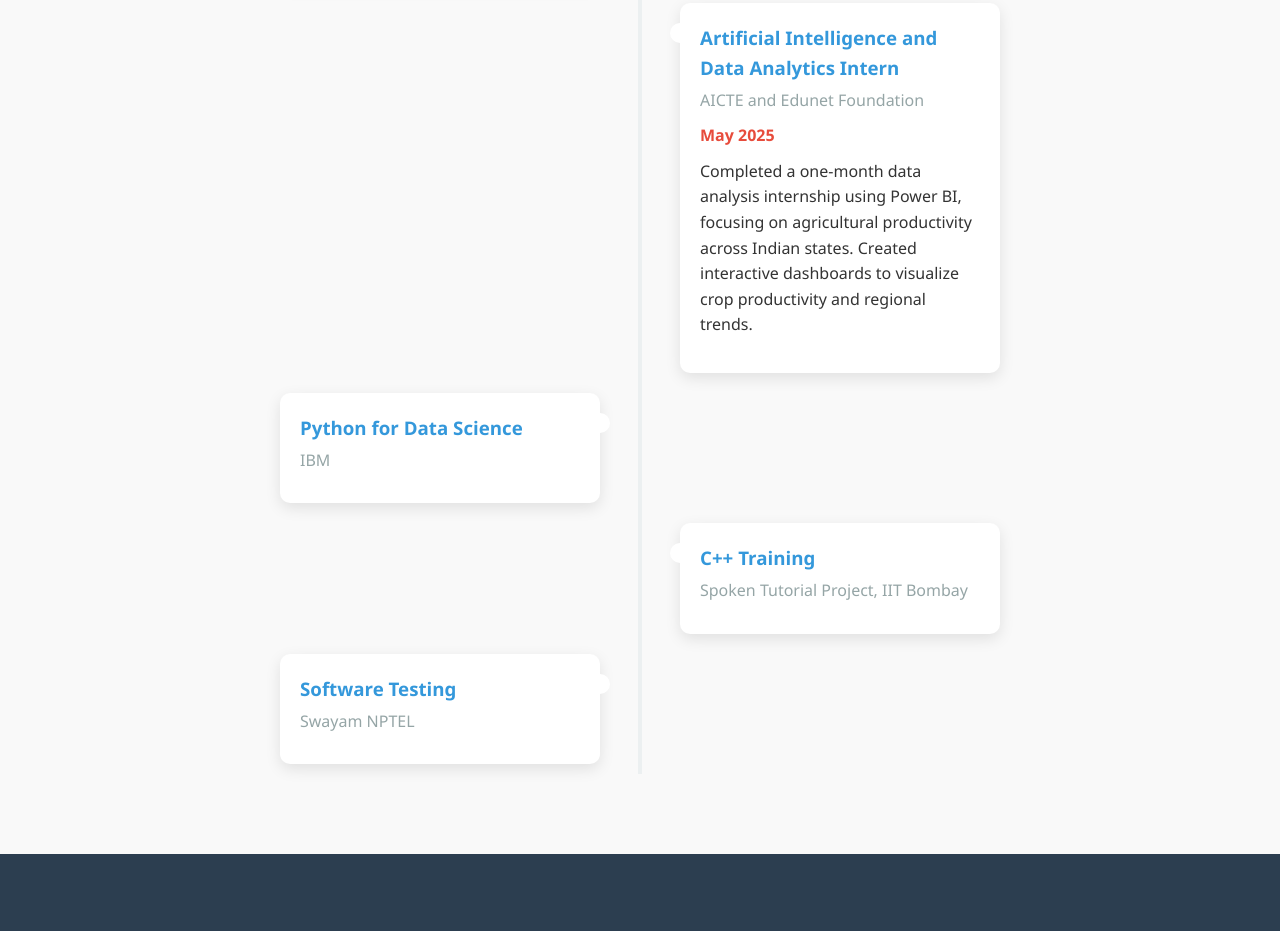
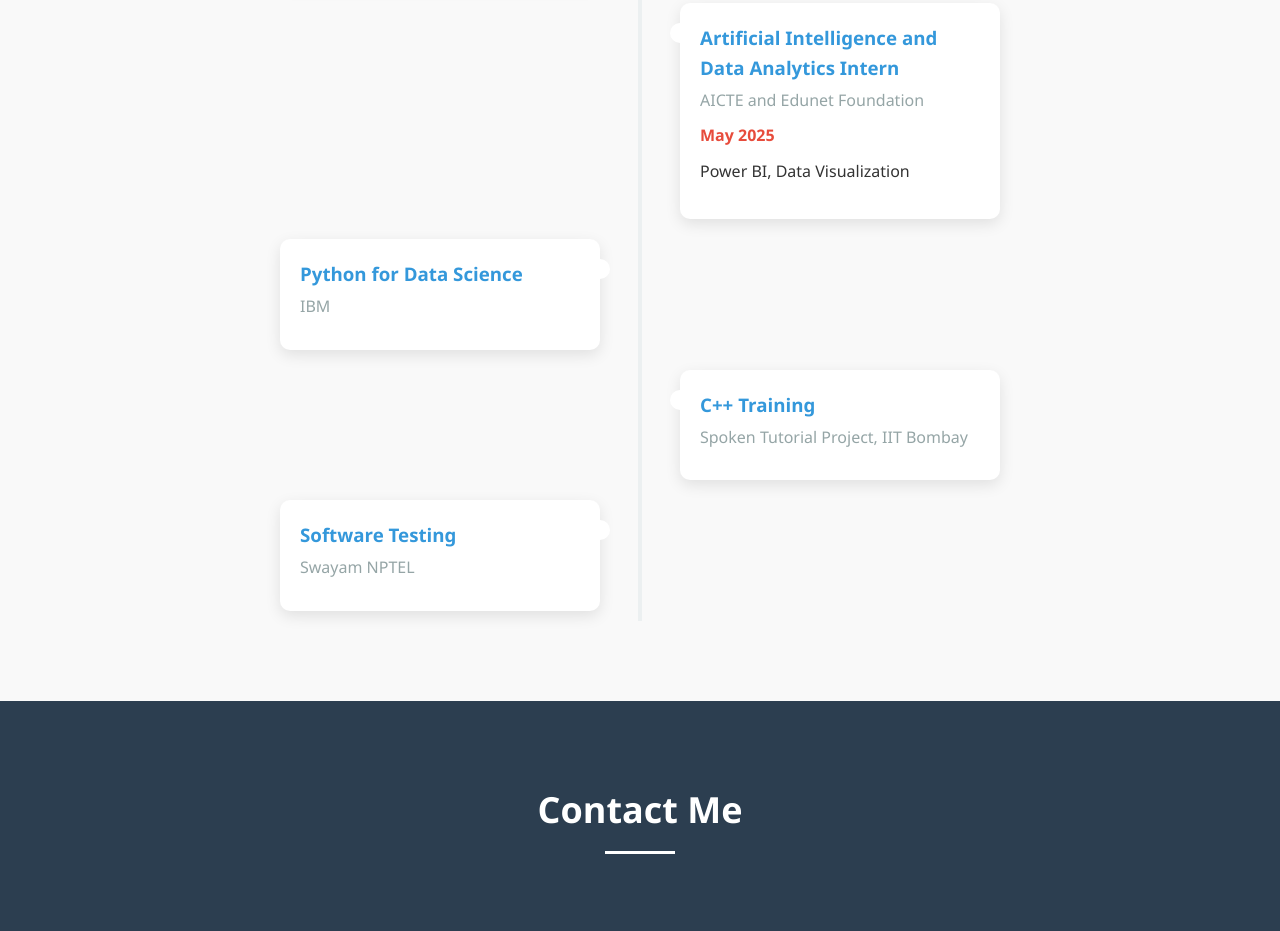
Before and after one commit to gayatrisagade/Portfolio2, a plain HTML site: page index.html in a window 1280 px wide. Shown: the part 3816-4747 px from the top of the page. Drawn offline with Linux system fonts and the light colour scheme.

Commit message:
updated design

```diff
--- a/index.html
+++ b/index.html
@@ -888,7 +888,7 @@
                         <h3>Artificial Intelligence and Data Analytics Intern</h3>
                         <h4>AICTE and Edunet Foundation</h4>
                         <div class="date">May 2025</div>
-                        <p>Completed a one-month data analysis internship using Power BI, focusing on agricultural productivity across Indian states. Created interactive dashboards to visualize crop productivity and regional trends.</p>
+                        <p>Power BI, Data Visualization</p>
                     </div>
                 </div>
 
```
